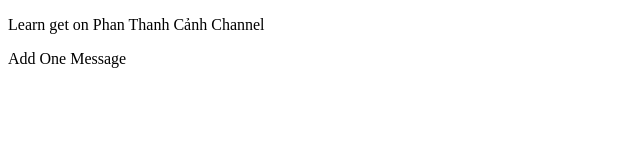
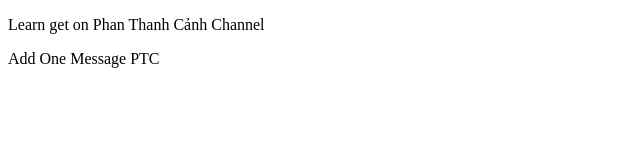
Before and after one commit to phanthanhcanh/SourceCodeGit, a plain HTML site: page index.html in a window 1280 px wide. Shown: the full height of the page, 0-640 px from the left. Drawn offline with Linux system fonts and the light colour scheme.

Commit message:
changed status

```diff
--- a/index.html
+++ b/index.html
@@ -10,7 +10,7 @@
 
 <body>
     <p>Learn get on Phan Thanh Cảnh Channel</p>
-    <p>Add One Message</p>
+    <p>Add One Message PTC</p>
 </body>
 
 </html>
```
